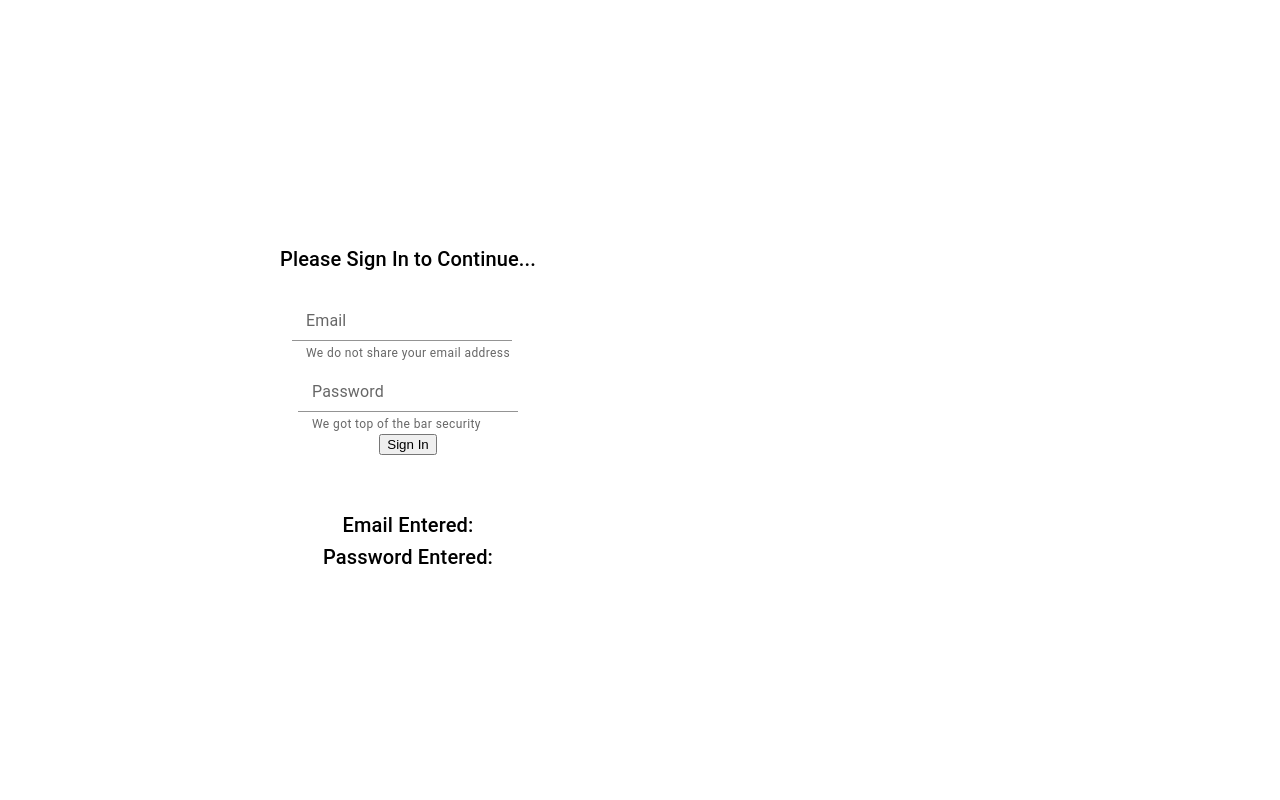
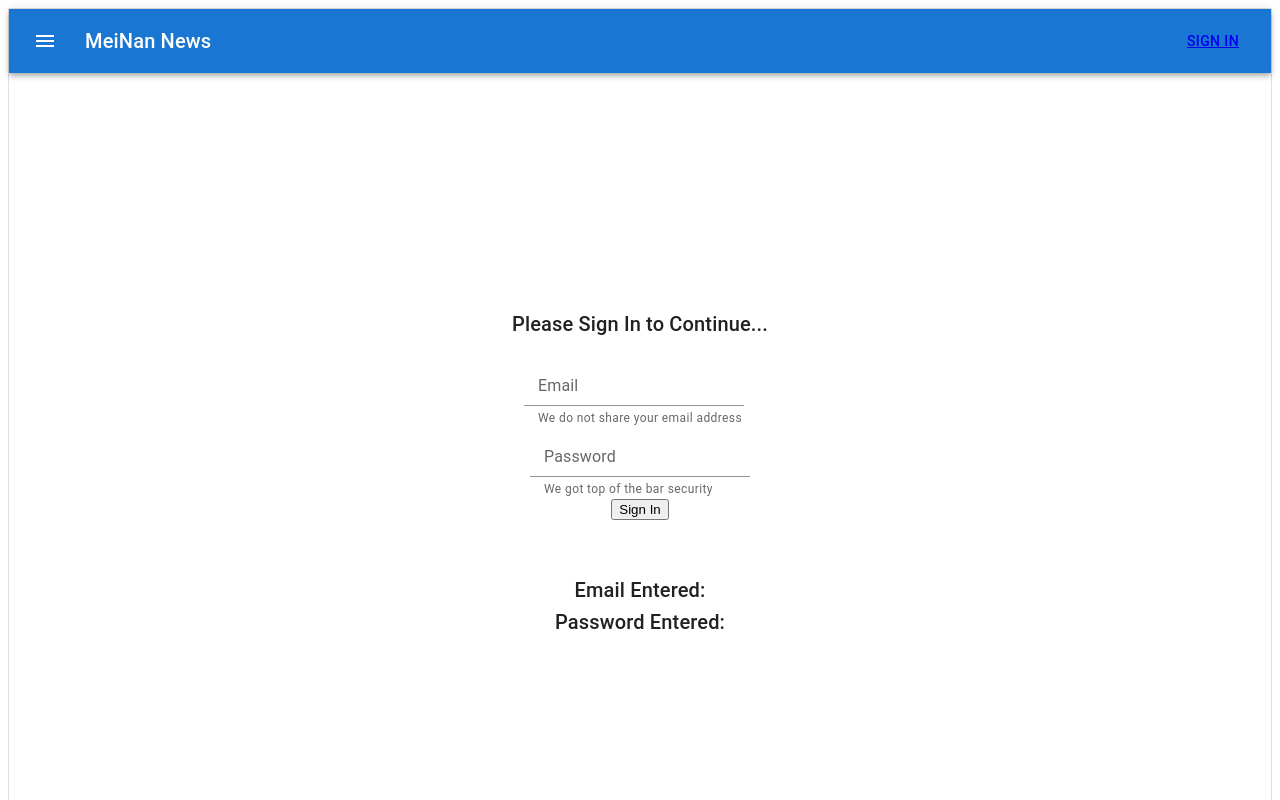
Before and after one commit to ShiyuLi1997/HoustonNews, a React (Vite) app: page /signin in a window 1280 px wide. Shown: the top 800 px of the page. Built offline with nearby package versions, Linux system fonts and the light colour scheme.

Commit message:
restructure files and folders; create ThemeProvider; make Router

```diff
--- a/package.json
+++ b/package.json
@@ -14,11 +14,13 @@
 	"dependencies": {
 		"@emotion/react": "^11.11.1",
 		"@emotion/styled": "^11.11.0",
+		"@mui/icons-material": "^5.11.16",
 		"@mui/material": "^5.13.4",
 		"firebase": "^9.22.2",
 		"firebaseui": "^6.0.2",
 		"react": "^18.2.0",
 		"react-dom": "^18.2.0",
+		"react-router-dom": "^6.13.0",
 		"react-youtube": "^10.1.0",
 		"yarn": "^1.22.19"
 	},
--- a/src/App.jsx
+++ b/src/App.jsx
@@ -1,22 +1,10 @@
 import React, { useState } from "react";
 import { Grid } from "@mui/material";
-import { initializeApp } from "firebase/app";
-import { getAuth } from "firebase/auth";
-import { getStorage } from "firebase/storage";
 
-import Signon from "./components/Signon.jsx";
-import Login from "./components/Login.jsx";
-import SimpleYoutubeAPI from "./components/SimpleYoutubeAPI.jsx";
-
-const firebaseConfig = {
-  apiKey: "AIzaSyBBXO8uQeF08I6jyAMZaPMNyZz1fS42Srk",
-  authDomain: "meinanproject.firebaseapp.com",
-  projectId: "meinanproject",
-  storageBucket: "meinanproject.appspot.com",
-  messagingSenderId: "505519465081",
-  appId: "1:505519465081:web:42eb7b4dce1471222e2aa8",
-  measurementId: "G-6BZ4LSKZJE",
-};
+import Signon from "./components/Pages/Signon.jsx";
+import Login from "./components/Pages/Login.jsx";
+import SimpleYoutubeAPI from "./components/utils/SimpleYoutubeAPI.jsx";
+import ContentPage from "./components/Contents/ContentPage/ContentPage.jsx";
 
 // Initialize Cloud Storage and get a reference to the service
 
@@ -24,27 +12,22 @@ const App = (params) => {
   const [isUserSignedIn, setIsUserSignedIn] = useState(false);
   const [user, setUser] = useState(null);
 
-  // Initialize Firebase Authentication and get a reference to the service
-  const app = initializeApp(firebaseConfig);
-  const auth = getAuth(app);
-  const storage = getStorage(app);
-  console.log({ auth, app });
+  return (
+    // <Grid className="root-container">
+    //   <Login
+    //     setIsUserSignedIn={setIsUserSignedIn}
+    //     setUser={setUser}
+    //     auth={auth}
+    //   />
+    //   <Signon
+    //     setIsUserSignedIn={setIsUserSignedIn}
+    //     setUser={setUser}
+    //     auth={auth}
+    //   />
 
-  return (
-    <Grid className="root-container">
-      <Login
-        setIsUserSignedIn={setIsUserSignedIn}
-        setUser={setUser}
-        auth={auth}
-      />
-      <Signon
-        setIsUserSignedIn={setIsUserSignedIn}
-        setUser={setUser}
-        auth={auth}
-      />
-
-      <SimpleYoutubeAPI />
-    </Grid>
+    //   <SimpleYoutubeAPI />
+    // </Grid>
+    <ContentPage></ContentPage>
   );
 };
 
--- /dev/null
+++ b/src/components/Contents/ContentPage/ContentPage.jsx
@@ -0,0 +1,66 @@
+import {
+  Paper,
+  AppBar,
+  Toolbar,
+  IconButton,
+  Typography,
+  Button,
+} from "@mui/material";
+import MenuIcon from "@mui/icons-material/Menu";
+import React from "react";
+import { BrowserRouter as Router, Routes, Route, Link } from "react-router-dom";
+import Signin from "../../Pages/Login";
+
+function ContentPage({ children, ...props }) {
+  return (
+    <Paper
+      sx={{
+        bgcolor: "##f0efed",
+        display: "flex",
+        flexDirection: "column",
+        alignItems: "center",
+      }}
+      variant="outlined"
+      square
+    >
+      <Router>
+        <AppBar position="static">
+          <Toolbar>
+            <IconButton
+              size="large"
+              edge="start"
+              color="inherit"
+              aria-label="menu"
+              sx={{ mr: 2 }}
+            >
+              <MenuIcon />
+            </IconButton>
+            <Typography variant="h6" component="div" sx={{ flexGrow: 1 }}>
+              MeiNan News
+            </Typography>
+
+            <nav>
+              {/* <Button color="inherit">
+                <Link to="/">Home</Link>
+              </Button> */}
+              {/* <Button color="inherit">
+                <Link to="/createpost">Create Post</Link>
+              </Button> */}
+              <Button color="inherit">
+                <Link to="/signin">Sign In</Link>
+              </Button>
+            </nav>
+          </Toolbar>
+        </AppBar>
+        {children}
+        <Routes>
+          {/* <Route path="/" element={<Home />} /> */}
+          <Route path="/signin" element={<Signin />} />
+          {/* <Route path="/createpost" element={<CreatePost />} /> */}
+        </Routes>
+      </Router>
+    </Paper>
+  );
+}
+
+export default ContentPage;
--- a/src/components/Signon.jsx
+++ b/src/components/Pages/Login.jsx
@@ -1,26 +1,25 @@
 import React, { useState } from "react";
 import { Grid, Typography } from "@mui/material";
-import { createUserWithEmailAndPassword } from "firebase/auth";
+import { signInWithEmailAndPassword } from "firebase/auth";
 
-import CustomInputLabel from "./CustomInputLabel.jsx";
-import "./styles.css";
+import CustomInputLabel from "../CustomInputLabel.jsx";
+import "../styles.css";
 
-const Signon = (props) => {
+const Signin = (props) => {
   // take setIsUserSignedIn from props
   const { setIsUserSignedIn, auth } = props;
 
-  // email and password are the states
   const [email, setEmail] = useState("");
   const [password, setPassword] = useState("");
 
-  // signon callback function
-  const signonCallback = (e) => {
-    e.preventDefault();
-    createUserWithEmailAndPassword(auth, email, password)
+  const handleSignin = () => {
+    signInWithEmailAndPassword(auth, email, password)
       .then((userCredential) => {
-        // Signed On
+        // Signed in
         const user = userCredential.user;
         console.log({ user, userCredential });
+        setIsUserSignedIn(true);
+        alert("User signed in!");
       })
       .catch((error) => {
         const errorCode = error.code;
@@ -28,9 +27,10 @@ const Signon = (props) => {
         alert(errorCode, errorMessage);
       });
   };
+
   return (
     <Grid className="signin-root-container">
-      <Typography variant="h6">Please Sign On to Continue...</Typography>
+      <Typography variant="h6">Please Sign In to Continue...</Typography>
       <br />
       <CustomInputLabel
         type="none"
@@ -48,7 +48,7 @@ const Signon = (props) => {
           setPassword(change);
         }}
       />
-      <button onClick={signonCallback}>Sign On</button>
+      <button onClick={handleSignin}>Sign In</button>
       <br />
       <br />
       <br />
@@ -58,4 +58,4 @@ const Signon = (props) => {
   );
 };
 
-export default Signon;
+export default Signin;
--- a/src/components/Login.jsx
+++ b/src/components/Pages/Signon.jsx
@@ -1,25 +1,26 @@
 import React, { useState } from "react";
 import { Grid, Typography } from "@mui/material";
-import { signInWithEmailAndPassword } from "firebase/auth";
+import { createUserWithEmailAndPassword } from "firebase/auth";
 
-import CustomInputLabel from "./CustomInputLabel.jsx";
-import "./styles.css";
+import CustomInputLabel from "../CustomInputLabel.jsx";
+import "../styles.css";
 
-const Signin = (props) => {
+const Signon = (props) => {
   // take setIsUserSignedIn from props
   const { setIsUserSignedIn, auth } = props;
 
+  // email and password are the states
   const [email, setEmail] = useState("");
   const [password, setPassword] = useState("");
 
-  const handleSignin = () => {
-    signInWithEmailAndPassword(auth, email, password)
+  // signon callback function
+  const signonCallback = (e) => {
+    e.preventDefault();
+    createUserWithEmailAndPassword(auth, email, password)
       .then((userCredential) => {
-        // Signed in
+        // Signed On
         const user = userCredential.user;
         console.log({ user, userCredential });
-        setIsUserSignedIn(true);
-        alert("User signed in!");
       })
       .catch((error) => {
         const errorCode = error.code;
@@ -27,10 +28,9 @@ const Signin = (props) => {
         alert(errorCode, errorMessage);
       });
   };
-
   return (
     <Grid className="signin-root-container">
-      <Typography variant="h6">Please Sign In to Continue...</Typography>
+      <Typography variant="h6">Please Sign On to Continue...</Typography>
       <br />
       <CustomInputLabel
         type="none"
@@ -48,7 +48,7 @@ const Signin = (props) => {
           setPassword(change);
         }}
       />
-      <button onClick={handleSignin}>Sign In</button>
+      <button onClick={signonCallback}>Sign On</button>
       <br />
       <br />
       <br />
@@ -58,4 +58,4 @@ const Signin = (props) => {
   );
 };
 
-export default Signin;
+export default Signon;
```
Also changed, not shown: src/components/Contents/Theme/index.js (added, +18 -0 lines), src/firebase/index.js (added, +19 -0 lines), vite.config.js (+6 -6 lines), src/components/utils/SimpleYoutubeAPI.jsx (renamed from src/components/SimpleYoutubeAPI.jsx), 1 other file (tests, documents, lock files or other folders).
